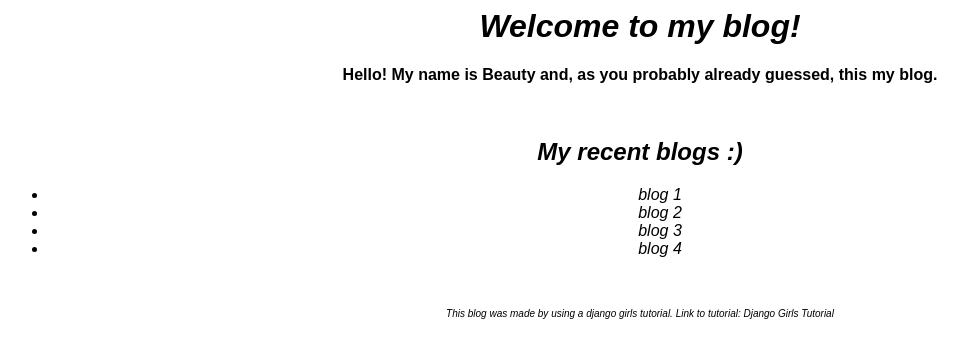
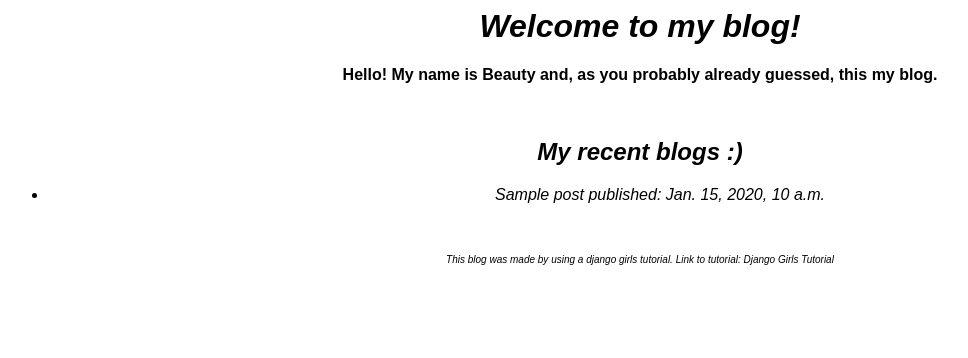
Before and after one commit to BOluokun/my-first-blog, a Django app: template blog/templates/blog/post_list.html in a window 1280 px wide. Shown: the top 358 px of the page, without its empty margins (0-968 px from the left). Run offline with Django 3.2, Linux system fonts and the light colour scheme; the template is opened without the code that fills it: most values are stand-ins (such as "Sample title", 1, 10 or a date in 2020).

Commit message:
Modified templates to display posts from database.

```diff
--- a/blog/templates/blog/post_list.html
+++ b/blog/templates/blog/post_list.html
@@ -13,18 +13,12 @@
                 <div>
                     <p><h2><em>My recent blogs :)<em/></h2></p>
                     <ul>
-                        <li>
-                            <a href"">blog 1</a>
-                        </li>
-                        <li>
-                            <a href"">blog 2</a>
-                        </li>
-                        <li>
-                            <a href"">blog 3</a>
-                        </li>
-                        <li>
-                            <a href"">blog 4</a>
-                        </li>
+                        {% for post in posts %}
+                            <li>
+                                <a href"">{{ post.title }}</a>
+                                published: {{ post.published_date }}
+                        {% endfor %}
+                            </li>
                     </ul>
                 </div>
                 <br/>
--- a/blog/views.py
+++ b/blog/views.py
@@ -1,7 +1,11 @@
 from django.shortcuts import render
+from django.utils import timezone
+from .models import Post
 
 # Create your views here.
 
 
 def post_list(request):
-    return render(request, 'blog/post_list.html', {})
+    posts = Post.objects.filter(published_date__lte=
+                                timezone.now()).order_by('published_date')
+    return render(request, 'blog/post_list.html', {'posts': posts})
```
